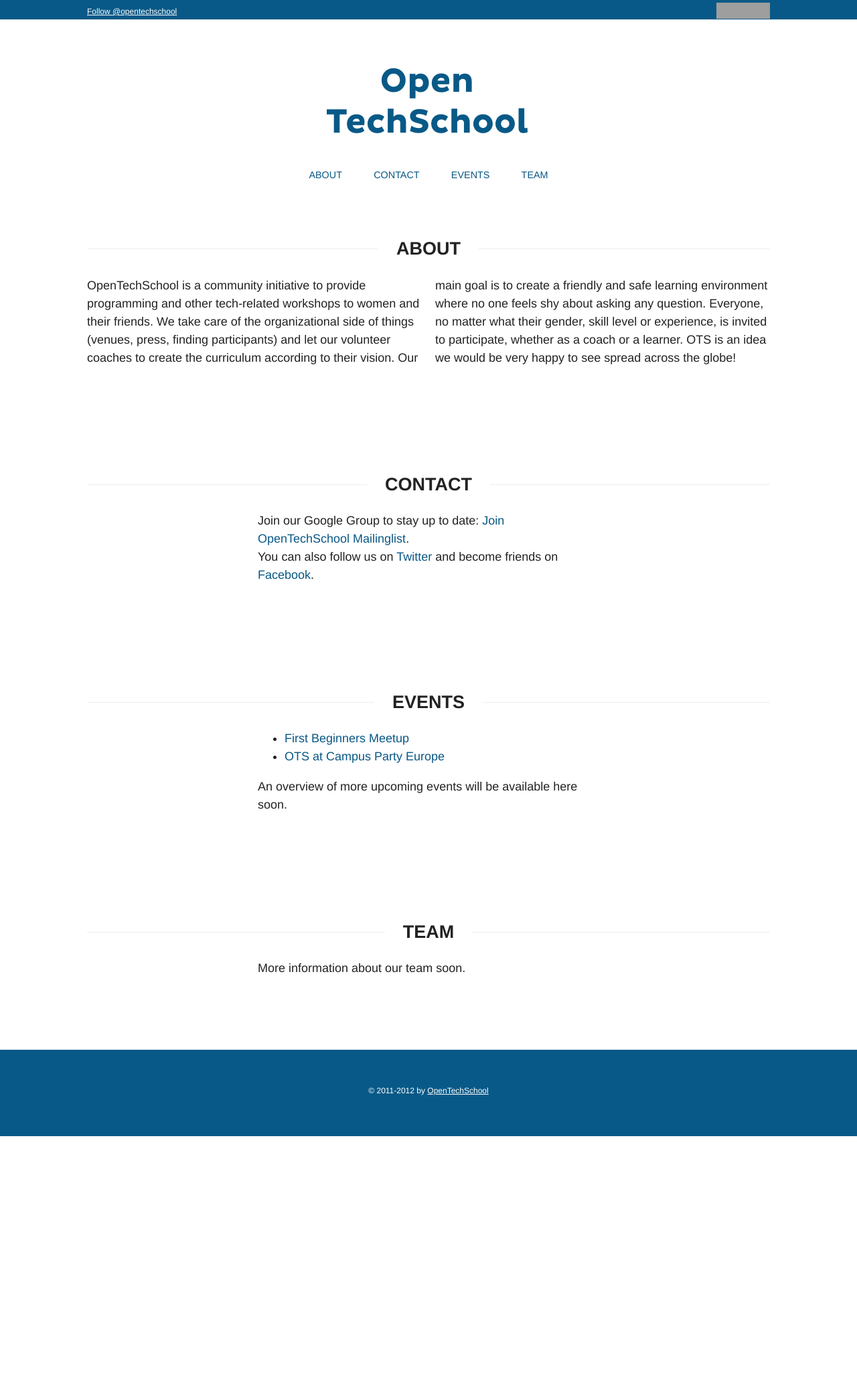
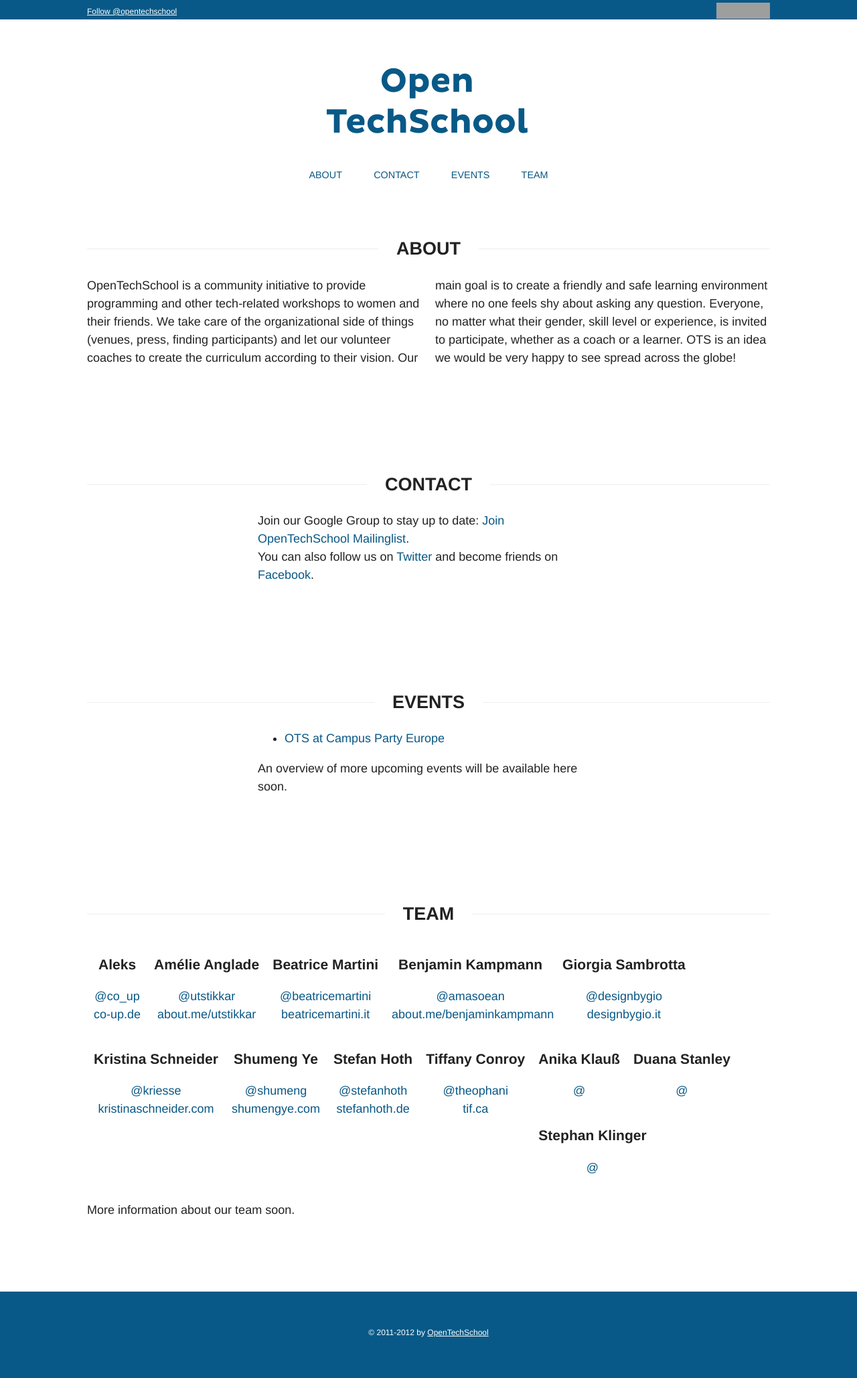
Before and after one commit to OpenTechSchool/python, a Jekyll site: the page built from index.html, in a window 1280 px wide. Shown: the whole page at 67% size. Built offline with Jekyll 4.4.1, drawn with Linux system fonts in a browser that asks for light colours; nearby versions of some CDN libraries; a script that is not in the unit is left out; comment, search, counter and statistics services are not loaded; before the commit the page ends 1696 px from its top, so only the background shows below that; grey boxes are pictures that could not be loaded.

Commit message:
Added list of organizers / not styled yet

```diff
--- a/index.html
+++ b/index.html
@@ -51,9 +51,6 @@
 
       <ul>
         <li>
-          <a href="http://www.meetup.com/ots-beginners-meetup/events/73203362/">First Beginners Meetup</a>
-        </li>
-        <li>
           <a href="http://www.campus-party.eu/2012/developers.html#OpenTechSchool">OTS at Campus Party Europe</a>
         </li>
       </ul>
@@ -72,7 +69,154 @@
   <div class="container">
 
     <h2 id="team"><span>Team</span></h2>
-    <div class="container_small">
+    <div>
+      <ul class="team_list">
+
+        <li class="member">
+          <h3>Aleks</h3>
+          <ul>
+            <li>
+              <a href="http://twitter.com/co_up">@co_up</a>
+            </li>
+            <li>
+              <a href="http://co-up.de">co-up.de</a>
+            </li>
+          </ul>
+        </li>
+
+        <li class="member">
+          <h3>Amélie Anglade</h3>
+          <ul>
+            <li>
+              <a href="http://twitter.com/utstikkar">@utstikkar</a>
+            </li>
+            <li>
+              <a href="http://about.me/utstikkar">about.me/utstikkar</a>
+            </li>
+          </ul>
+        </li>
+
+        <li class="member">
+          <h3>Beatrice Martini</h3>
+          <ul>
+            <li>
+              <a href="http://twitter.com/beatricemartini">@beatricemartini</a>
+            </li>
+            <li>
+              <a href="http://beatricemartini.it">beatricemartini.it</a>
+            </li>
+          </ul>
+        </li>
+
+        <li class="member">
+          <h3>Benjamin Kampmann</h3>
+          <ul>
+            <li>
+              <a href="http://twitter.com/amasoean">@amasoean</a>
+            </li>
+            <li>
+              <a href="http://about.me/benjaminkampmann">about.me/benjaminkampmann</a>
+            </li>
+          </ul>
+        </li>
+
+        <li class="member">
+          <h3>Giorgia Sambrotta</h3>
+          <ul>
+            <li>
+              <a href="http://twitter.com/designbygio">@designbygio</a>
+            </li>
+            <li>
+              <a href="http://designbygio.it">designbygio.it</a>
+            </li>
+          </ul>
+        </li>
+
+        <li class="member">
+          <h3>Kristina Schneider</h3>
+          <ul>
+            <li>
+              <a href="http://twitter.com/kriesse">@kriesse</a>
+            </li>
+            <li>
+              <a href="http://kristinaschneider.com">kristinaschneider.com</a>
+            </li>
+          </ul>
+        </li>
+
+        <li class="member">
+          <h3>Shumeng Ye</h3>
+          <ul>
+            <li>
+              <a href="http://twitter.com/shumeng">@shumeng</a>
+            </li>
+            <li>
+              <a href="http://shumengye.com">shumengye.com</a>
+            </li>
+          </ul>
+        </li>
+
+        <li class="member">
+          <h3>Stefan Hoth</h3>
+          <ul>
+            <li>
+              <a href="http://twitter.com/stefanhoth">@stefanhoth</a>
+            </li>
+            <li>
+              <a href="http://stefanhoth.de">stefanhoth.de</a>
+            </li>
+          </ul>
+        </li>
+
+        <li class="member">
+          <h3>Tiffany Conroy</h3>
+          <ul>
+            <li>
+              <a href="http://twitter.com/theophani">@theophani</a>
+            </li>
+            <li>
+              <a href="http://tif.ca">tif.ca</a>
+            </li>
+          </ul>
+        </li>
+
+        <li class="member">
+          <h3>Anika Klauß</h3>
+          <ul>
+            <li>
+              <a href="http://twitter.com/">@</a>
+            </li>
+            <li>
+              <a href="http://"></a>
+            </li>
+          </ul>
+        </li>
+
+        <li class="member">
+          <h3>Duana Stanley</h3>
+          <ul>
+            <li>
+              <a href="http://twitter.com/">@</a>
+            </li>
+            <li>
+              <a href="http://"></a>
+            </li>
+          </ul>
+        </li>
+
+        <li class="member">
+          <h3>Stephan Klinger</h3>
+          <ul>
+            <li>
+              <a href="http://twitter.com/">@</a>
+            </li>
+            <li>
+              <a href="http://"></a>
+            </li>
+          </ul>
+        </li>
+
+      </ul>
 
       <p>
         More information about our team soon.
--- a/stylesheets/style.css
+++ b/stylesheets/style.css
@@ -145,6 +145,25 @@
   margin: 2em auto .5em auto;
   color: #085987;
 }
+
+.team_list {
+  text-align: center;
+  list-style: none;
+  padding: 0;
+  overflow: hidden;
+}
+
+.team_list li.member {
+  padding: 0 10px;
+  max-width: 235px;
+  float: left;
+}
+
+.team_list ul {
+  list-style: none;
+  padding: 0;
+}
+
 
 footer,
 .meta_nav {
```
